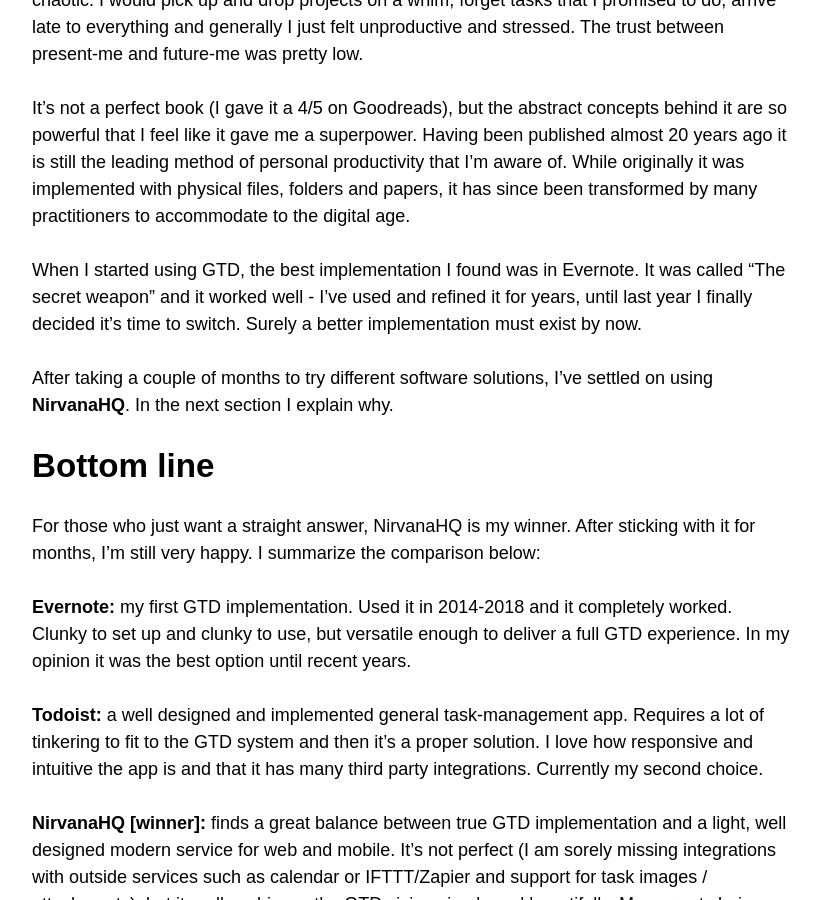
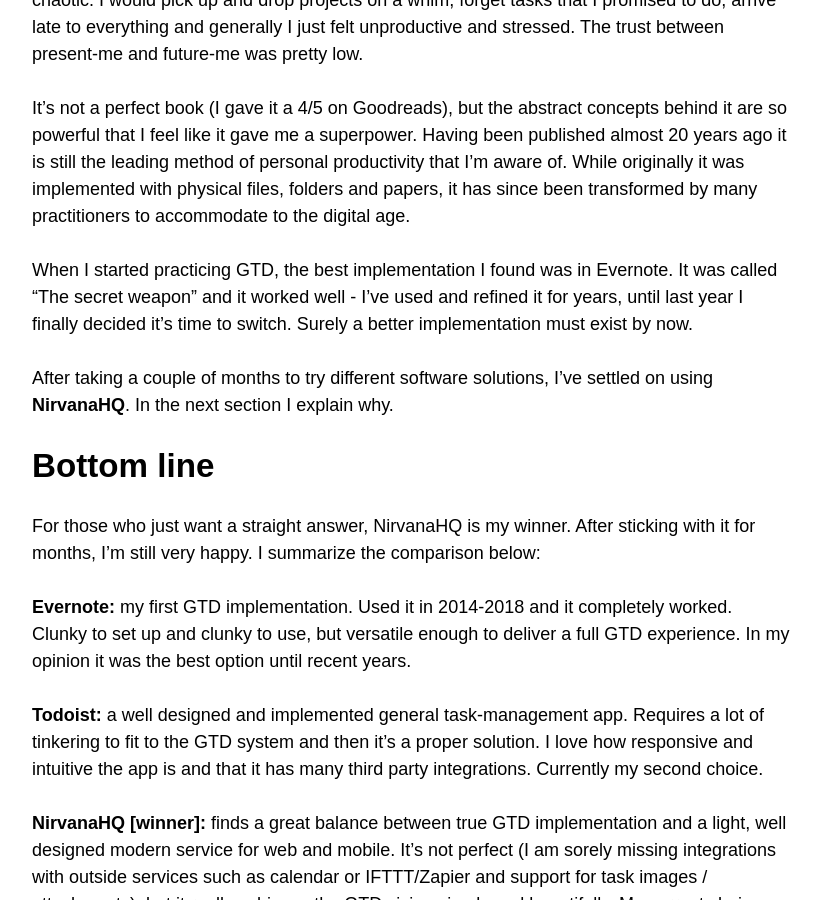
Before and after one commit to eddiesmo/eddiesmo.github.io, a Jekyll site: the page built from _posts/2018-02-21-comparing-gtd-implementations-evernote-todoist-nirvanahq-facilethings-more.md, in a window 1280 px wide and 900 px high, scrolled down 969 px. Shown: the whole window, without its empty margins (343-1164 px from the left). Built offline with Jekyll 4.4.1, drawn with Linux system fonts in a browser that asks for light colours; nearby versions of some CDN libraries; comment, search, counter and statistics services are not loaded.

Commit message:
change wording

```diff
--- a/_posts/2018-02-21-comparing-gtd-implementations-evernote-todoist-nirvanahq-facilethings-more.md
+++ b/_posts/2018-02-21-comparing-gtd-implementations-evernote-todoist-nirvanahq-facilethings-more.md
@@ -2,7 +2,7 @@
 layout: post
 title: Comparing Getting Things Done (GTD) Implementations in Evernote, Todoist, NirvanaHQ, FacileThings and more
 comments: true
-excerpt: "When I started using GTD, the best implementation I found was in Evernote. I’ve used and refined it for years, until last year I finally decided it’s time to switch. Surely a better implementation must exist by now."
+excerpt: "When I started practicing GTD, the best implementation I found was in Evernote. I’ve used and refined it for years, until last year I finally decided it’s time to switch. Surely a better implementation must exist by now."
 tags:
   - getting things done
 
@@ -25,7 +25,7 @@ Before reading it in 2014 I considered myself a smart and driven person, but als
 
 It's not a perfect book (I gave it a 4/5 on Goodreads), but the abstract concepts behind it are so powerful that I feel like it gave me a superpower. Having been published almost 20 years ago it is still the leading method of personal productivity that I'm aware of. While originally it was implemented with physical files, folders and papers, it has since been transformed by many practitioners to accommodate to the digital age.
 
-When I started using GTD, the best implementation I found was in Evernote. It was called “The secret weapon” and it worked well - I’ve used and refined it for years, until last year I finally decided it’s time to switch. Surely a better implementation must exist by now.
+When I started practicing GTD, the best implementation I found was in Evernote. It was called “The secret weapon” and it worked well - I’ve used and refined it for years, until last year I finally decided it’s time to switch. Surely a better implementation must exist by now.
 
 After taking a couple of months to try different software solutions, I've settled on using **NirvanaHQ**. In the next section I explain why.
 
```
